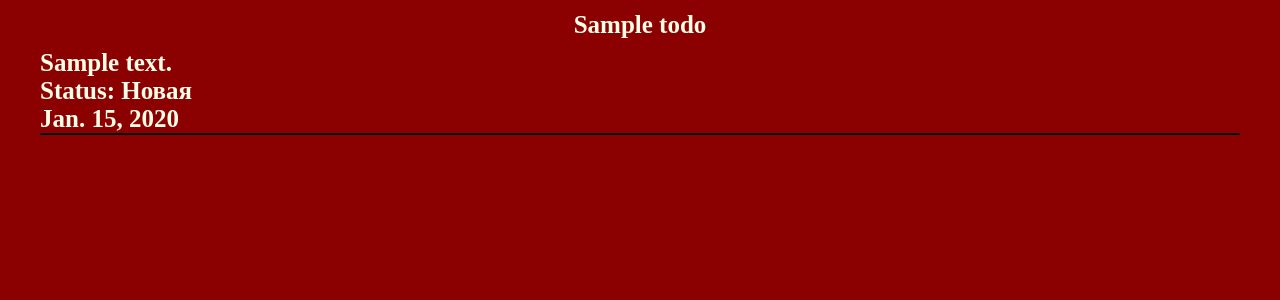
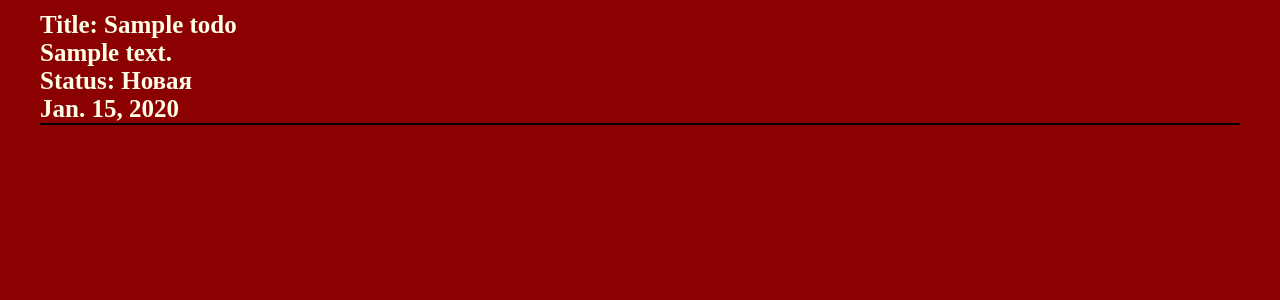
Before and after one commit to AlibekBeket/homework_55_alibek_beket, a Django app: page /to_do/1 in a window 1280 px wide. Shown: the part 49-349 px from the top of the page. Run offline with Django 4.2, Linux system fonts and the light colour scheme; tables that the repository leaves empty hold one stand-in row (values such as "Sample post").

Commit message:
добавил папку partial и шаблон to_do_info.html для вывода информации и использовал его в to_do_page.html и to_do_confirm_delete.html

```diff
--- /dev/null
+++ b/app/to_do_list/templates/partial/to_do_info.html
@@ -0,0 +1,6 @@
+<h2 class="to_do_row">
+    Title: {{ to_do.title }}<br>
+    {{ to_do.description }}<br>
+    Status: {{ to_do.status }}<br>
+    {{ to_do.date }}
+</h2>
--- a/app/to_do_list/templates/to_do_confirm_delete.html
+++ b/app/to_do_list/templates/to_do_confirm_delete.html
@@ -2,7 +2,7 @@
 {% block title %}To Do{% endblock %}
 {% block content %}
 <h1>Вы точно хотите удалить заметку</h1>
-<h2 class="to_do_row">Title: {{ to_do.title }}<br>{{ to_do.description }}<br>Status: {{ to_do.status }}<br>{{ to_do.date }}</h2>
+{% include 'partial/to_do_info.html' %}
 <form action="{% url 'confirm_delete' to_do.pk %}" method="post">
     {% csrf_token %}
     <div class="form_row">
--- a/app/to_do_list/templates/to_do_page.html
+++ b/app/to_do_list/templates/to_do_page.html
@@ -7,6 +7,5 @@
 <a href="{% url 'to_do_delete' to_do.pk %}">Delete To Do</a>
 {% endblock %}
 {% block content %}
-<h1>{{ to_do.title }}</h1>
-<h2 class="to_do_row">{{ to_do.description }}<br>Status: {{ to_do.status }}<br>{{ to_do.date }}</h2>
+{% include 'partial/to_do_info.html' %}
 {% endblock %}
```
